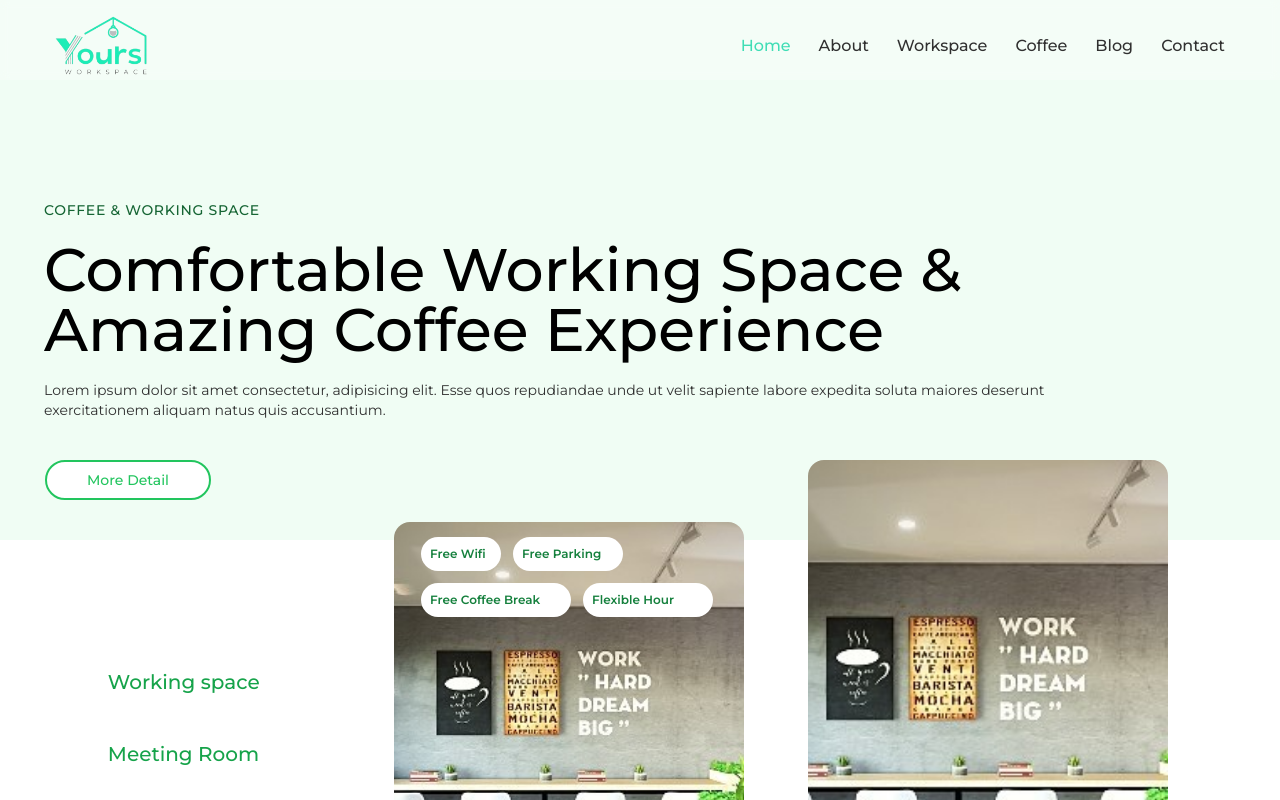
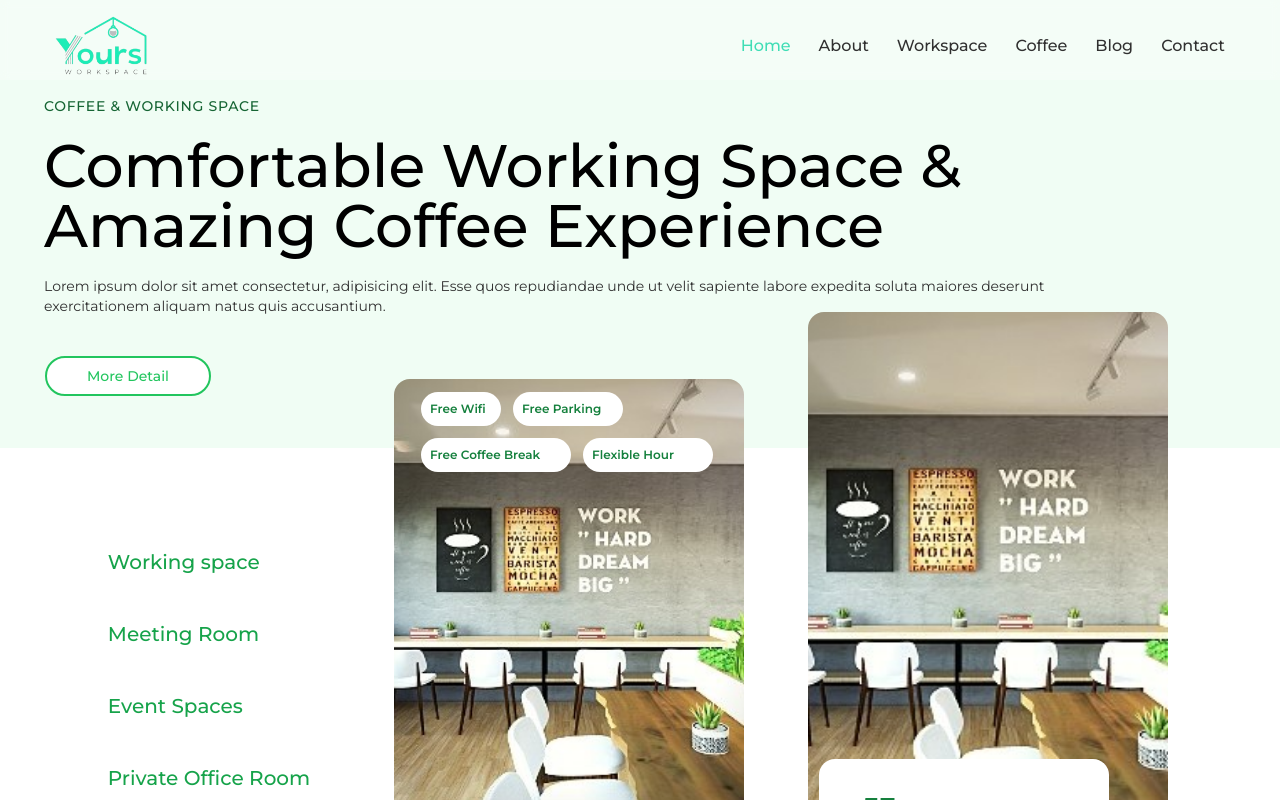
Before and after one commit to decade2506/yourworkspace, a Next.js app: page / in a window 1280 px wide. Shown: the top 800 px of the page. Built offline with nearby package versions, Linux system fonts and the light colour scheme.

Commit message:
add more breakpoints and adjust home page

```diff
--- a/src/app/(website)/page.tsx
+++ b/src/app/(website)/page.tsx
@@ -92,9 +92,9 @@ export default function Home() {
   return (
     <div>
       {/* Title */}
-      <div className="flex flex-col items-center bg-green-50 pt-40">
+      <div className="flex flex-col items-center bg-green-50 pt-40 xs:pt-20 xsm:pt-32 sm:pt-52 md:pt-24 lg:pt-40 xl:pt-24 xl:pb-3 xsl:pt-28">
         <motion.div>
-          <div className="mt-[40px] px-5 sm:px-11 xl:pr-20 xsl:pr-[20%]">
+          <div className=" px-5 sm:px-11 xl:pr-20 xsl:pr-[20%]">
             <motion.p
               variants={childVariants}
               initial="hidden"
@@ -140,7 +140,7 @@ export default function Home() {
       </div>
 
       {/* Services */}
-      <div className="bg-white md:flex flex-rows items-center justify-center flex-wrap gap-5">
+      <div className="bg-white md:flex flex-rows items-center justify-center flex-wrap gap-5 xsl:pb-24 hd:pb-28 hd:gap-9">
         <div className="flex flex-col items-center text-center md:text-left">
           <motion.ul
             variants={childVariants}
@@ -168,7 +168,7 @@ export default function Home() {
               alt=""
               width={960}
               height={455}
-              className="rounded-2xl sm:aspect-[3/5] xs:max-h-[350px] md:max-w-[465px] lg:max-w-[620px] xl:max-h-[455px] xl:max-w-[350px] xl:mt-[-30%] object-cover object-center"
+              className="rounded-2xl sm:aspect-[3/5] xs:max-h-[350px] md:max-w-[465px] lg:max-w-[620px] xl:max-h-[455px] xl:max-w-[350px] xl:mt-[-43%] xsl:mt-[-36%] object-cover object-center"
               quality={100}
             />
           </div>
@@ -177,7 +177,7 @@ export default function Home() {
             initial="hidden"
             whileInView="visible"
             viewport={{ once: true }}
-            className="absolute bottom-9 sm:mr-16 md:mr-36 md:bottom-[70%] lg:mr-[30%] xl:mr-[-10%] xl:bottom-[96%] xs:w-[300px] w-[400px] flex flex-wrap gap-3 text-green-700 text-center"
+            className="absolute bottom-9 sm:mr-16 md:mr-36 md:bottom-[70%] lg:mr-[30%] xl:mr-[-10%] xl:bottom-[110%] xsl:bottom-[100%] xs:w-[300px] w-[400px] flex flex-wrap gap-3 text-green-700 text-center"
           >
             <Badge className="w-[80px] p-2 bg-white">Free Wifi</Badge>
             <Badge className="w-[110px] p-2 bg-white">Free Parking</Badge>
@@ -198,7 +198,7 @@ export default function Home() {
               alt=""
               width={960}
               height={550}
-              className="rounded-2xl sm:aspect-[2/5] xs:max-h-[350px] xl:max-h-[555px] mx-5 xl:max-w-[360px] xl:mt-[-20%] object-cover object-center"
+              className="rounded-2xl sm:aspect-[2/5] xs:max-h-[350px] xl:max-h-[555px] mx-5 xl:max-w-[360px] xl:mt-[-34%] xsl:mt-[-37%] hd:mt-[-30%] object-cover object-center"
             />
           </div>
           <div className="flex flex-col gap-3 text-green-700 absolute bottom-8 lg:ml-[-64%] md:ml-[-56%] xl:ml-[-12%]">
--- a/tailwind.config.ts
+++ b/tailwind.config.ts
@@ -9,7 +9,7 @@ export default {
   ],
   theme: {
     fontFamily: {
-  		primary: 'var(--font-montserrat)'
+      primary: "var(--font-montserrat)",
     },
     extend: {
       container: {
@@ -17,49 +17,57 @@ export default {
         padding: "15px",
       },
       screens: {
-			xs: '360px',
-			sm: '640px',
-			md: '768px',
-			lg: '960px',
-			xl: '1200px',
-			xsl: '1365px',
-			xxl: '1920px'
+        xxs: "320px",
+        xs: "360px",
+        xsm: "480px", // Added for small devices
+        sm: "640px",
+        sml: "720px", // Added to bridge sm and md
+        md: "768px",
+        lg: "960px",
+        lgl: "1024px", // Common tablet size
+        xl: "1200px",
+        xsl: "1365px",
+        xxl: "1440px", // High-resolution laptops
+        xxxl: "1600px", // Large monitors
+        hd: "1920px", // Full HD screens
+        uhd: "2560px", // 2K/Ultrawide monitors
+        fourk: "3840px", // 4K resolution
       },
       colors: {
-  			primary: '#fef4ea',
+        primary: "#fef4ea",
         accent: {
-				DEFAULT: '#3fddb5',
-				hover: '#cafcf0'
-			}
+          DEFAULT: "#3fddb5",
+          hover: "#cafcf0",
+        },
       },
       borderRadius: {
-  			lg: 'var(--radius)',
-  			md: 'calc(var(--radius) - 2px)',
-  			sm: 'calc(var(--radius) - 4px)'
+        lg: "var(--radius)",
+        md: "calc(var(--radius) - 2px)",
+        sm: "calc(var(--radius) - 4px)",
       },
       keyframes: {
-  			'accordion-down': {
+        "accordion-down": {
           from: {
-  					height: '0'
+            height: "0",
           },
           to: {
-  					height: 'var(--radix-accordion-content-height)'
-  				}
+            height: "var(--radix-accordion-content-height)",
           },
-  			'accordion-up': {
+        },
+        "accordion-up": {
           from: {
-  					height: 'var(--radix-accordion-content-height)'
+            height: "var(--radix-accordion-content-height)",
           },
           to: {
-  					height: '0'
-  				}
-  			}
+            height: "0",
+          },
+        },
       },
       animation: {
-  			'accordion-down': 'accordion-down 0.2s ease-out',
-  			'accordion-up': 'accordion-up 0.2s ease-out'
-  		}
-  	}
+        "accordion-down": "accordion-down 0.2s ease-out",
+        "accordion-up": "accordion-up 0.2s ease-out",
+      },
+    },
   },
   plugins: [require("tailwindcss-animate"), require("@tailwindcss/typography")],
 } satisfies Config;
```
Lines whose indentation alone changed are shown as unchanged.
